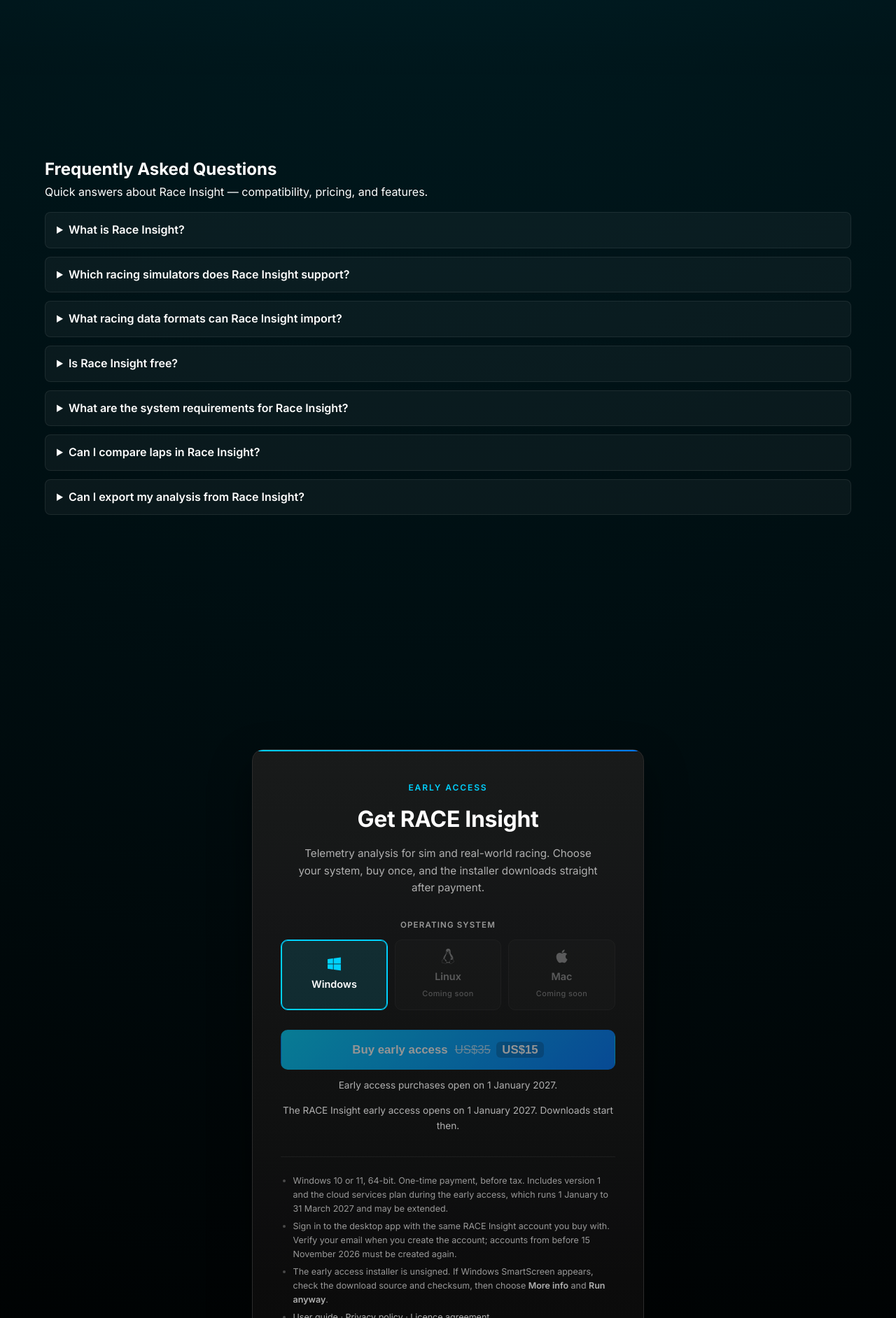
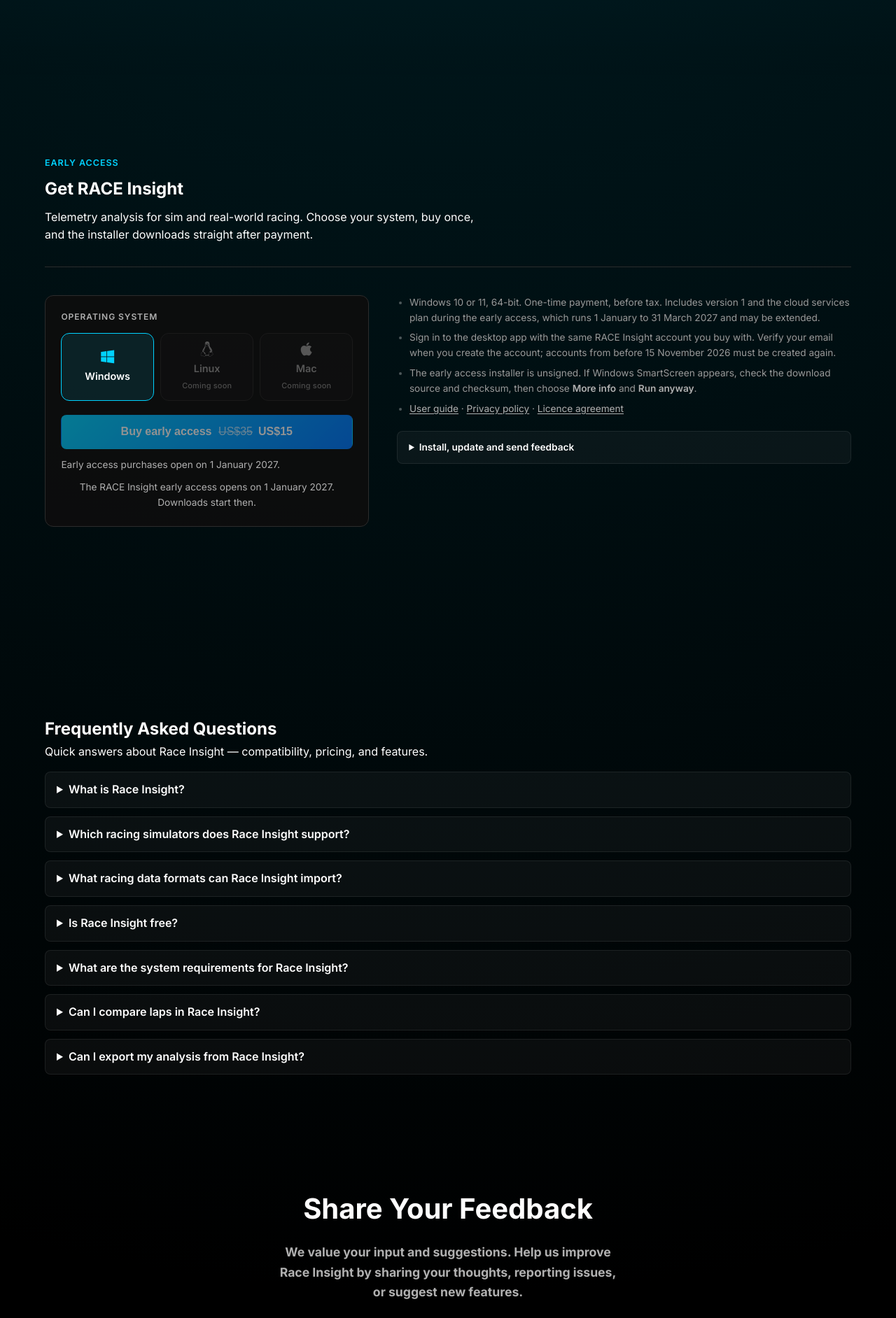
Before and after one commit to APEX-Race-Tech/Main_website, a PHP site: page /race-insight.html in a window 1280 px wide. Shown: the part 4616-6500 px from the top of the page at 70% size. Run offline with PHP 8.4, Linux system fonts and the light colour scheme; some libraries are stand-ins or nearby versions.

Commit message:
feat(site): restyle download section to match page design; move FAQ above feedback
Co-Authored-By: Claude Opus 5.5 <noreply@anthropic.com>

```diff
--- a/css/race-insight.css
+++ b/css/race-insight.css
@@ -3823,87 +3823,97 @@ select option {
     padding: 0.4rem 0.7rem;
   }
 }
-/* --- Download section: choose the system, buy early access, download --- */
+/* --- Download section: choose the system, buy early access, download ---
+   Reuses the page's own patterns: a section-title header with a step eyebrow
+   (.ri-feature__step), a two-column row with a top divider (.ri-feature),
+   the dark formats surface (.ri-formats), update-card hover borders and the
+   standard .btn-primary. */
 #download .download-section {
-  position: relative;
-  max-width: 560px;
-  margin: 3rem auto 0;
-  padding: 2.75rem 2.5rem 2rem;
-  overflow: hidden;
-  background: linear-gradient(180deg, rgba(30, 30, 30, 0.82), rgba(12, 12, 12, 0.82));
+  width: 100%;
+  max-width: none;
+  margin: 0;
+  padding: 0;
+  background: none;
+  border: 0;
+  border-radius: 0;
+  box-shadow: none;
+  text-align: left;
+}
+
+#download .download-header {
+  margin: 0 0 2rem;
+}
+
+/* Same look as .ri-feature__step */
+#download .download-eyebrow {
+  margin: 0 0 0.5rem;
+  color: var(--primary-color);
+  font-size: 0.78rem;
+  font-weight: 600;
+  letter-spacing: 0.08em;
+  text-transform: uppercase;
+}
+
+#download .download-lede {
+  max-width: 40rem;
+  margin: 0.5rem 0 0;
+  line-height: 1.6;
+}
+
+/* Two columns with a top divider, like a features step */
+#download .download-layout {
+  display: grid;
+  grid-template-columns: minmax(0, 5fr) minmax(0, 7fr);
+  gap: 2.5rem;
+  align-items: start;
+  padding: 2.5rem 0 0;
+  border-top: 1px solid var(--border-color);
+}
+
+/* Same surface as the supported formats box */
+#download .download-panel {
+  padding: 1.25rem 1.4rem 1.4rem;
   border: 1px solid var(--border-color);
-  border-radius: 16px;
-  box-shadow: 0 24px 60px rgba(0, 0, 0, 0.45);
-  text-align: center;
-}
-
-#download .download-section::before {
-  content: "";
-  position: absolute;
-  inset: 0 0 auto 0;
-  height: 2px;
-  background: var(--primary-gradient);
-}
-
-#download .download-eyebrow {
-  margin: 0 0 0.6rem;
+  border-radius: 12px;
+  background: rgba(14, 14, 14, 0.92);
+}
+
+/* Same look as .ri-formats__title */
+#download .download-step-label {
+  margin: 0 0 0.85rem;
+  color: var(--text-color-secondary);
   font-size: 0.75rem;
   font-weight: 600;
-  letter-spacing: 0.16em;
+  letter-spacing: 0.08em;
   text-transform: uppercase;
-  color: var(--primary-color);
-}
-
-#download .download-section h3 {
-  margin: 0 0 0.75rem;
-  font-size: clamp(1.6rem, 3vw, 2rem);
-  font-weight: 700;
-  letter-spacing: -0.01em;
-  color: var(--text-color);
-}
-
-#download .download-lede {
-  max-width: 27rem;
-  margin: 0 auto 2rem;
-  font-size: 0.95rem;
-  line-height: 1.6;
-  color: var(--text-color-secondary);
-}
-
-#download .download-step-label {
-  margin: 0 0 0.7rem;
-  font-size: 0.72rem;
-  font-weight: 600;
-  letter-spacing: 0.1em;
-  text-transform: uppercase;
-  color: var(--text-muted);
 }
 
 #download .platform-options {
   display: grid;
   grid-template-columns: repeat(3, minmax(0, 1fr));
   gap: 0.6rem;
-  margin: 0 0 1.75rem;
-}
-
+  margin: 0 0 1.25rem;
+}
+
+/* Small update cards: same fill, border, radius and hover border */
 #download .platform-btn {
   display: flex;
   flex-direction: column;
   align-items: center;
   justify-content: center;
   gap: 0.3rem;
-  min-height: 5.25rem;
-  padding: 0.85rem 0.5rem;
-  background: rgba(255, 255, 255, 0.03);
+  min-height: 4.75rem;
+  padding: 0.75rem 0.5rem;
+  background: rgba(20, 20, 20, 0.6);
   border: 1px solid var(--border-color);
-  border-radius: 10px;
+  border-radius: 12px;
   color: var(--text-color-secondary);
   font: inherit;
   font-size: 0.9rem;
   font-weight: 600;
   box-shadow: none;
   cursor: pointer;
-  transition: border-color 0.2s ease, background-color 0.2s ease, color 0.2s ease;
+  transition: border-color 0.3s ease, background-color 0.3s ease, color 0.3s ease;
 }
 
 #download .platform-btn i {
@@ -3911,16 +3921,14 @@ select option {
 }
 
 #download .platform-btn:hover:not(:disabled) {
-  border-color: rgba(255, 255, 255, 0.28);
-  background: rgba(255, 255, 255, 0.06);
+  border-color: var(--primary-color);
   color: var(--text-color);
 }
 
 #download .platform-btn.selected {
   border-color: var(--primary-color);
-  background: color-mix(in srgb, var(--primary-color) 12%, transparent);
-  color: var(--text-color);
-  box-shadow: inset 0 0 0 1px var(--primary-color);
+  background: rgba(0, 210, 255, 0.1);
+  color: var(--text-color);
 }
 
 #download .platform-btn.selected i {
@@ -3936,7 +3944,7 @@ select option {
   white-space: nowrap;
   font-size: 0.68rem;
   font-weight: 500;
-  letter-spacing: 0.04em;
+  letter-spacing: 0.02em;
   color: var(--text-muted);
 }
 
@@ -3974,9 +3983,8 @@ select option {
   /* inline-flex drops the spaces between the label and the prices, so space them with a gap. */
   gap: 0.6em;
   width: 100%;
-  padding: 1rem 1.5rem;
-  border-radius: 10px;
-  font-size: 1.05rem;
+  padding: 0.9rem 1.5rem;
+  font-size: 1rem;
   white-space: normal;
 }
 
@@ -3992,10 +4000,7 @@ select option {
 }
 
 #download .btn-buy .sale-price {
-  padding: 0.1rem 0.5rem;
-  border-radius: 6px;
-  background: rgba(0, 0, 0, 0.2);
-  font-weight: 800;
+  font-weight: 700;
 }
 
 #download .btn-buy:disabled {
@@ -4078,28 +4084,28 @@ select option {
 }
 
 #download .download-opening {
-  margin: 1rem auto 0;
+  max-width: none;
+  margin: 0.75rem 0 0;
   font-size: 0.85rem;
-}
-
-/* Small notes under the buttons: plain bullets, no panels */
+  text-align: center;
+}
+
+/* Small notes beside the panel: plain bullets, no boxes */
 #download .download-notes {
-  margin: 2rem 0 0;
-  padding: 1.25rem 0 0 1.1rem;
-  border-top: 1px solid rgba(255, 255, 255, 0.06);
+  margin: 0;
+  padding: 0 0 0 1.1rem;
   list-style: disc;
-  text-align: left;
-  font-size: 0.78rem;
+  font-size: 0.85rem;
   line-height: 1.6;
   color: var(--text-muted);
 }
 
 #download .download-notes li {
-  margin: 0.3rem 0;
+  margin: 0 0 0.45rem;
 }
 
 #download .download-notes li::marker {
-  color: rgba(255, 255, 255, 0.25);
+  color: rgba(255, 255, 255, 0.3);
 }
 
 #download .download-notes li:empty {
@@ -4130,17 +4136,22 @@ select option {
   color: var(--text-color);
 }
 
+/* The install guide opens like an FAQ entry */
 #download .beta-install-guide {
   max-width: none;
-  margin: 0.75rem 0 0;
-  text-align: left;
-  font-size: 0.78rem;
+  margin: 1.25rem 0 0;
+  padding: 0.75rem 1rem;
+  background: rgba(255, 255, 255, 0.04);
+  border: 1px solid rgba(255, 255, 255, 0.08);
+  border-radius: 8px;
+  font-size: 0.85rem;
   line-height: 1.6;
   color: var(--text-muted);
 }
 
 #download .beta-install-guide summary {
-  color: var(--text-color-secondary);
+  color: var(--text-color);
+  font-weight: 600;
   cursor: pointer;
 }
 
@@ -4180,8 +4204,9 @@ select option {
     font-size: 0.6rem;
     letter-spacing: 0;
   }
-
-  #download .btn-buy {
-    font-size: 1rem;
-  }
-}
+}
+
+/* The FAQ sits directly above the feedback form, so it takes only its own height. */
+#faq.full-page-section {
+  min-height: auto;
+}
--- a/race-insight.html
+++ b/race-insight.html
@@ -211,7 +211,7 @@
 
     <!-- Local Stylesheets -->
     <link rel="stylesheet" href="css/main.css?v=224f5cfa5c">
-    <link rel="stylesheet" href="css/race-insight.css?v=0aa3f4bdc0">
+    <link rel="stylesheet" href="css/race-insight.css?v=d8e9da6a82">
     <link rel="stylesheet" href="css/cloud.css?v=947ae16b12">
 
     <!-- Polyfills for Edge compatibility -->
@@ -542,6 +542,64 @@
         </div>
     </section>
 
+    <section id="download" class="full-page-section" data-downloads-open-at="2027-01-01T00:00:00+05:30">
+        <div class="section-content">
+            <div class="download-section" aria-labelledby="download-title">
+                <header class="download-header">
+                    <p class="download-eyebrow">Early access</p>
+                    <h2 id="download-title" class="section-title">Get RACE Insight</h2>
+                    <p class="download-lede section-subtitle">Telemetry analysis for sim and real-world racing. Choose your system, buy once, and the installer downloads straight after payment.</p>
+                </header>
+
+                <div class="download-layout">
+                    <div class="download-panel">
+                        <p class="download-step-label" id="platform-label">Operating system</p>
+                        <div class="platform-options" role="group" aria-labelledby="platform-label">
+                            <button type="button" class="platform-btn" data-platform="windows" aria-pressed="true"><i class="fab fa-windows" aria-hidden="true"></i> Windows</button>
+                            <button type="button" class="platform-btn disabled" data-platform="linux" disabled title="Coming soon"><i class="fab fa-linux" aria-hidden="true"></i> Linux <span class="platform-soon">Coming soon</span></button>
+                            <button type="button" class="platform-btn disabled" data-platform="apple" disabled title="Coming soon"><i class="fab fa-apple" aria-hidden="true"></i> Mac <span class="platform-soon">Coming soon</span></button>
+                        </div>
+
+                        <div id="beta-checkout" class="beta-checkout" data-accounts-api="https://taztnz6mkd.execute-api.eu-central-1.amazonaws.com" data-checkout-mode="live" data-beta-opens-at="2027-01-01T00:00:00+05:30" data-beta-ends-at="2027-03-31T23:59:59+05:30" hidden>
+                            <button id="buy-beta-licence" type="button" class="btn btn-primary btn-buy" aria-label="Buy early access, US$15, regular price US$35"><span class="btn-buy__label">Buy early access</span> <span class="btn-buy__price"><s class="regular-price">US$35</s> <span class="sale-price">US$15</span></span></button>
+                            <p id="beta-checkout-status" class="beta-checkout-status" role="status"></p>
+                        </div>
+
+                        <div id="download-notice" class="download-notice" role="status" aria-live="polite" hidden>
+                            <p id="download-notice-message"></p>
+                            <a id="download-again" class="download-again" hidden>Download again</a>
+                        </div>
+
+                        <p id="download-licensed" class="download-licensed">Already have a licence? <button id="download-btn" type="button" class="download-link-btn">Download</button></p>
+                        <p id="download-opening" class="download-opening" role="status" hidden></p>
+                    </div>
+
+                    <div class="download-details">
+                        <ul class="download-notes">
+                            <li id="download-version" class="download-version" aria-live="polite"></li>
+                            <li>Windows 10 or 11, 64-bit. One-time payment, before tax. Includes version 1 and the cloud services plan during the early access, which runs 1 January to 31 March 2027 and may be extended.</li>
+                            <li>Sign in to the desktop app with the same RACE Insight account you buy with. Verify your email when you create the account; accounts from before 15 November 2026 must be created again.</li>
+                            <li>The early access installer is unsigned. If Windows SmartScreen appears, check the download source and checksum, then choose <strong>More info</strong> and <strong>Run anyway</strong>.</li>
+                            <li><a href="https://docs.apexracetech.in">User guide</a> · <a href="race-insight/privacy-policy.html">Privacy policy</a> · <a href="race-insight/eula.html">Licence agreement</a></li>
+                        </ul>
+
+                        <details class="beta-install-guide">
+                            <summary>Install, update and send feedback</summary>
+                            <ul>
+                                <li>Check the installer before running it. In PowerShell, run <code>Get-FileHash "$env:USERPROFILE\Downloads\RACE-Insight-Setup-0.3.0-beta.1.exe" -Algorithm SHA256</code> with the actual downloaded filename and compare the result with the checksum below.</li>
+                                <li>Import a telemetry file, promote the session, then open Analysis. Keep copies of your original telemetry and saved projects.</li>
+                                <li>Early access usage analytics, error reports and masked session replay are on by default. Turn them off on the sign-in screen or in <strong>Settings &gt; Analytics &amp; Privacy</strong>. Text and inputs are masked in replay.</li>
+                                <li>Send feedback from <strong>Feedback and Suggestions</strong> in the app menu, with the app version, steps and expected result. If analytics are off, use <strong>Open Email</strong>. Review any log file before attaching it; export logs with <strong>Settings &gt; Logging &gt; Share Logs</strong>.</li>
+                                <li>For beta.1 and older builds, return here to download updates manually. Save your work and close the app before installing. Follow your organisation's software policy.</li>
+                            </ul>
+                            <pre id="download-checksum" aria-live="polite">Loading checksum…</pre>
+                        </details>
+                    </div>
+                </div>
+            </div>
+        </div>
+    </section>
+
     <section id="faq" class="full-page-section">
         <div class="section-content">
             <h2 class="section-title">Frequently Asked Questions</h2>
@@ -574,56 +632,6 @@
                 <details>
                     <summary>Can I export my analysis from Race Insight?</summary>
                     <p>Yes. Race Insight exports your data to CSV. The next release adds lossless native CSV, Parquet, HTML session reports, Summary JSON, PNG graph images and SVG track maps.</p>
-                </details>
-            </div>
-        </div>
-    </section>
-
-    <section id="download" class="full-page-section" data-downloads-open-at="2027-01-01T00:00:00+05:30">
-        <div class="section-content">
-            <div class="download-section" aria-labelledby="download-title">
-                <p class="download-eyebrow">Early access</p>
-                <h3 id="download-title">Get RACE Insight</h3>
-                <p class="download-lede">Telemetry analysis for sim and real-world racing. Choose your system, buy once, and the installer downloads straight after payment.</p>
-
-                <p class="download-step-label" id="platform-label">Operating system</p>
-                <div class="platform-options" role="group" aria-labelledby="platform-label">
-                    <button type="button" class="platform-btn" data-platform="windows" aria-pressed="true"><i class="fab fa-windows" aria-hidden="true"></i> Windows</button>
-                    <button type="button" class="platform-btn disabled" data-platform="linux" disabled title="Coming soon"><i class="fab fa-linux" aria-hidden="true"></i> Linux <span class="platform-soon">Coming soon</span></button>
-                    <button type="button" class="platform-btn disabled" data-platform="apple" disabled title="Coming soon"><i class="fab fa-apple" aria-hidden="true"></i> Mac <span class="platform-soon">Coming soon</span></button>
-                </div>
-
-                <div id="beta-checkout" class="beta-checkout" data-accounts-api="https://taztnz6mkd.execute-api.eu-central-1.amazonaws.com" data-checkout-mode="live" data-beta-opens-at="2027-01-01T00:00:00+05:30" data-beta-ends-at="2027-03-31T23:59:59+05:30" hidden>
-                    <button id="buy-beta-licence" type="button" class="btn btn-primary btn-buy" aria-label="Buy early access, US$15, regular price US$35"><span class="btn-buy__label">Buy early access</span> <span class="btn-buy__price"><s class="regular-price">US$35</s> <span class="sale-price">US$15</span></span></button>
-                    <p id="beta-checkout-status" class="beta-checkout-status" role="status"></p>
-                </div>
-
-                <div id="download-notice" class="download-notice" role="status" aria-live="polite" hidden>
-                    <p id="download-notice-message"></p>
-                    <a id="download-again" class="download-again" hidden>Download again</a>
-                </div>
-
-                <p id="download-licensed" class="download-licensed">Already have a licence? <button id="download-btn" type="button" class="download-link-btn">Download</button></p>
-                <p id="download-opening" class="download-opening" role="status" hidden></p>
-
-                <ul class="download-notes">
-                    <li id="download-version" class="download-version" aria-live="polite"></li>
-                    <li>Windows 10 or 11, 64-bit. One-time payment, before tax. Includes version 1 and the cloud services plan during the early access, which runs 1 January to 31 March 2027 and may be extended.</li>
-                    <li>Sign in to the desktop app with the same RACE Insight account you buy with. Verify your email when you create the account; accounts from before 15 November 2026 must be created again.</li>
-                    <li>The early access installer is unsigned. If Windows SmartScreen appears, check the download source and checksum, then choose <strong>More info</strong> and <strong>Run anyway</strong>.</li>
-                    <li><a href="https://docs.apexracetech.in">User guide</a> · <a href="race-insight/privacy-policy.html">Privacy policy</a> · <a href="race-insight/eula.html">Licence agreement</a></li>
-                </ul>
-
-                <details class="beta-install-guide">
-                    <summary>Install, update and send feedback</summary>
-                    <ul>
-                        <li>Check the installer before running it. In PowerShell, run <code>Get-FileHash "$env:USERPROFILE\Downloads\RACE-Insight-Setup-0.3.0-beta.1.exe" -Algorithm SHA256</code> with the actual downloaded filename and compare the result with the checksum below.</li>
-                        <li>Import a telemetry file, promote the session, then open Analysis. Keep copies of your original telemetry and saved projects.</li>
-                        <li>Early access usage analytics, error reports and masked session replay are on by default. Turn them off on the sign-in screen or in <strong>Settings &gt; Analytics &amp; Privacy</strong>. Text and inputs are masked in replay.</li>
-                        <li>Send feedback from <strong>Feedback and Suggestions</strong> in the app menu, with the app version, steps and expected result. If analytics are off, use <strong>Open Email</strong>. Review any log file before attaching it; export logs with <strong>Settings &gt; Logging &gt; Share Logs</strong>.</li>
-                        <li>For beta.1 and older builds, return here to download updates manually. Save your work and close the app before installing. Follow your organisation's software policy.</li>
-                    </ul>
-                    <pre id="download-checksum" aria-live="polite">Loading checksum…</pre>
                 </details>
             </div>
         </div>
@@ -1180,7 +1188,7 @@
     <!-- race-insight.js loads after the sign-in scripts -->
     <script src="js/release-feed.js?v=cda430f08c"></script>
     <script src="js/download-flow.js?v=0737a3451b"></script>
-    <script defer src="js/race-insight.js?v=86f522d7d7"></script>
+    <script defer src="js/race-insight.js?v=ffc6908fdb"></script>
     <script type="module" src="js/beta-checkout.js?v=c1ca52164a"></script>
     <script type="module" src="js/account-profile.js?v=97f9dfcca5"></script>
 
--- a/race-insight/eula.html
+++ b/race-insight/eula.html
@@ -68,7 +68,7 @@
     }
     </script>
     <link rel="stylesheet" href="../css/main.css?v=224f5cfa5c">
-    <link rel="stylesheet" href="../css/race-insight.css?v=0aa3f4bdc0">
+    <link rel="stylesheet" href="../css/race-insight.css?v=d8e9da6a82">
     <link rel="preconnect" href="https://fonts.googleapis.com">
     <link rel="preconnect" href="https://fonts.gstatic.com" crossorigin>
     <link href="https://fonts.googleapis.com/css2?family=Inter:wght@400;500;600;700&display=swap" rel="stylesheet">
--- a/race-insight/privacy-policy.html
+++ b/race-insight/privacy-policy.html
@@ -68,7 +68,7 @@
     }
     </script>
     <link rel="stylesheet" href="../css/main.css?v=224f5cfa5c">
-    <link rel="stylesheet" href="../css/race-insight.css?v=0aa3f4bdc0">
+    <link rel="stylesheet" href="../css/race-insight.css?v=d8e9da6a82">
     <link rel="preconnect" href="https://fonts.googleapis.com">
     <link rel="preconnect" href="https://fonts.gstatic.com" crossorigin>
     <link href="https://fonts.googleapis.com/css2?family=Inter:wght@400;500;600;700&display=swap" rel="stylesheet">
--- a/race-insight/terms.html
+++ b/race-insight/terms.html
@@ -68,7 +68,7 @@
     }
     </script>
     <link rel="stylesheet" href="../css/main.css?v=224f5cfa5c">
-    <link rel="stylesheet" href="../css/race-insight.css?v=0aa3f4bdc0">
+    <link rel="stylesheet" href="../css/race-insight.css?v=d8e9da6a82">
     <link rel="preconnect" href="https://fonts.googleapis.com">
     <link rel="preconnect" href="https://fonts.gstatic.com" crossorigin>
     <link href="https://fonts.googleapis.com/css2?family=Inter:wght@400;500;600;700&display=swap" rel="stylesheet">
--- a/race-insight/third-party-licenses.html
+++ b/race-insight/third-party-licenses.html
@@ -68,7 +68,7 @@
     }
     </script>
     <link rel="stylesheet" href="../css/main.css?v=224f5cfa5c">
-    <link rel="stylesheet" href="../css/race-insight.css?v=0aa3f4bdc0">
+    <link rel="stylesheet" href="../css/race-insight.css?v=d8e9da6a82">
     <link rel="preconnect" href="https://fonts.googleapis.com">
     <link rel="preconnect" href="https://fonts.gstatic.com" crossorigin>
     <link href="https://fonts.googleapis.com/css2?family=Inter:wght@400;500;600;700&display=swap" rel="stylesheet">
```
Also changed, not shown: other parts of css/race-insight.css (+28 -13 lines), js/race-insight.js (+9 -0 lines).
